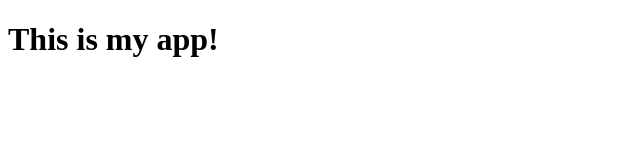
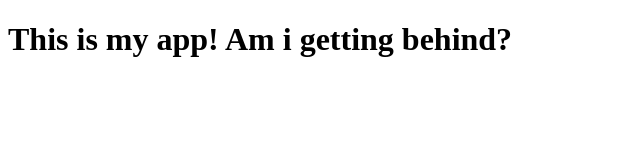
Before and after one commit to Sando-dev/myapp, a plain HTML site: page index.html in a window 1280 px wide. Shown: the whole page, without its empty margins (0-640 px from the left). Drawn offline with Linux system fonts and the light colour scheme.

Commit message:
login forum

```diff
--- a/index.html
+++ b/index.html
@@ -6,6 +6,6 @@
     <title>Document</title>
   </head>
   <body>
-    <h1>This is my app!</h1>
+    <h1>This is my app! Am i getting behind?</h1>
   </body>
 </html>
```
Also changed, not shown: login.html (added, +1 -0 lines).
